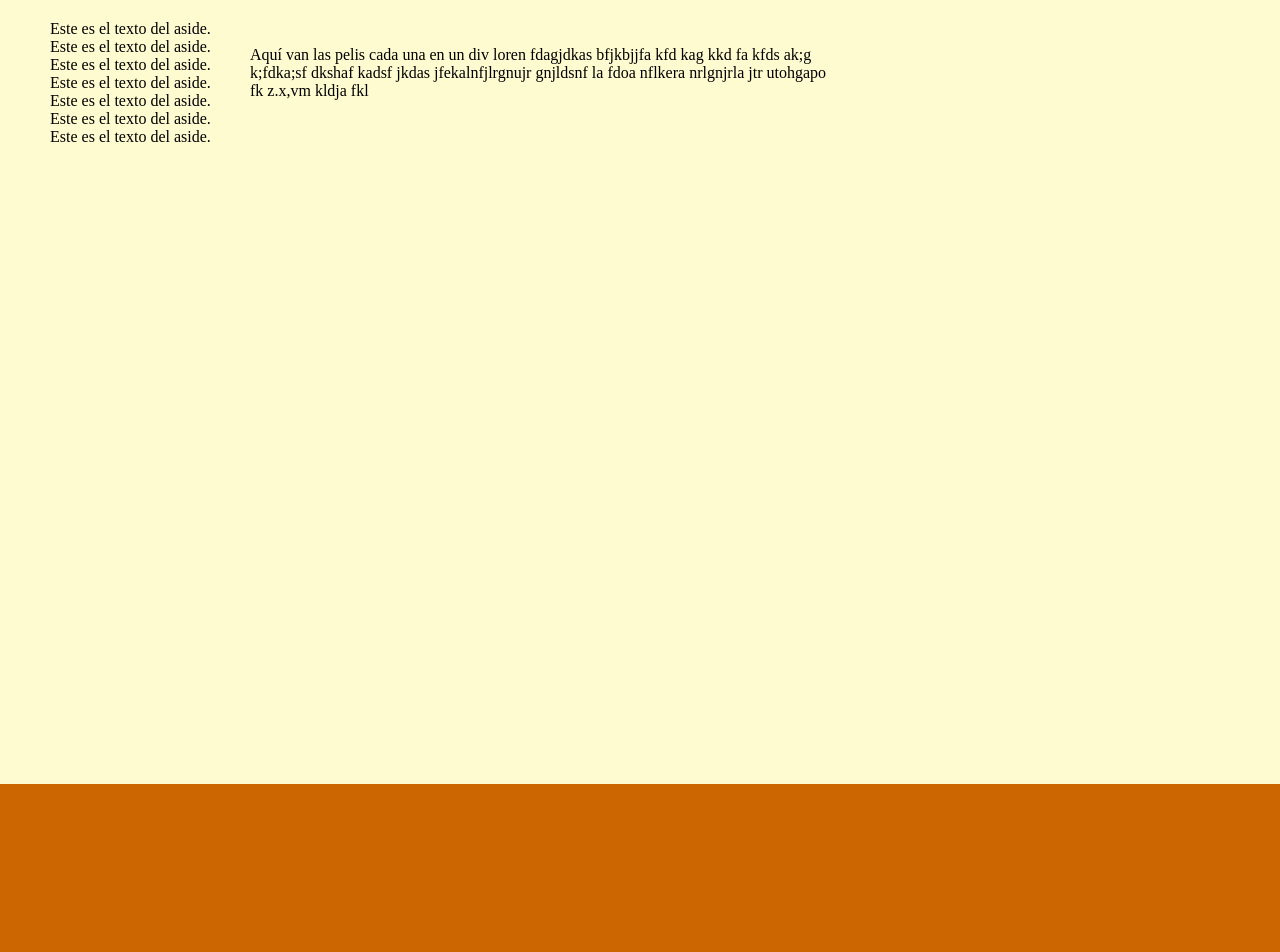
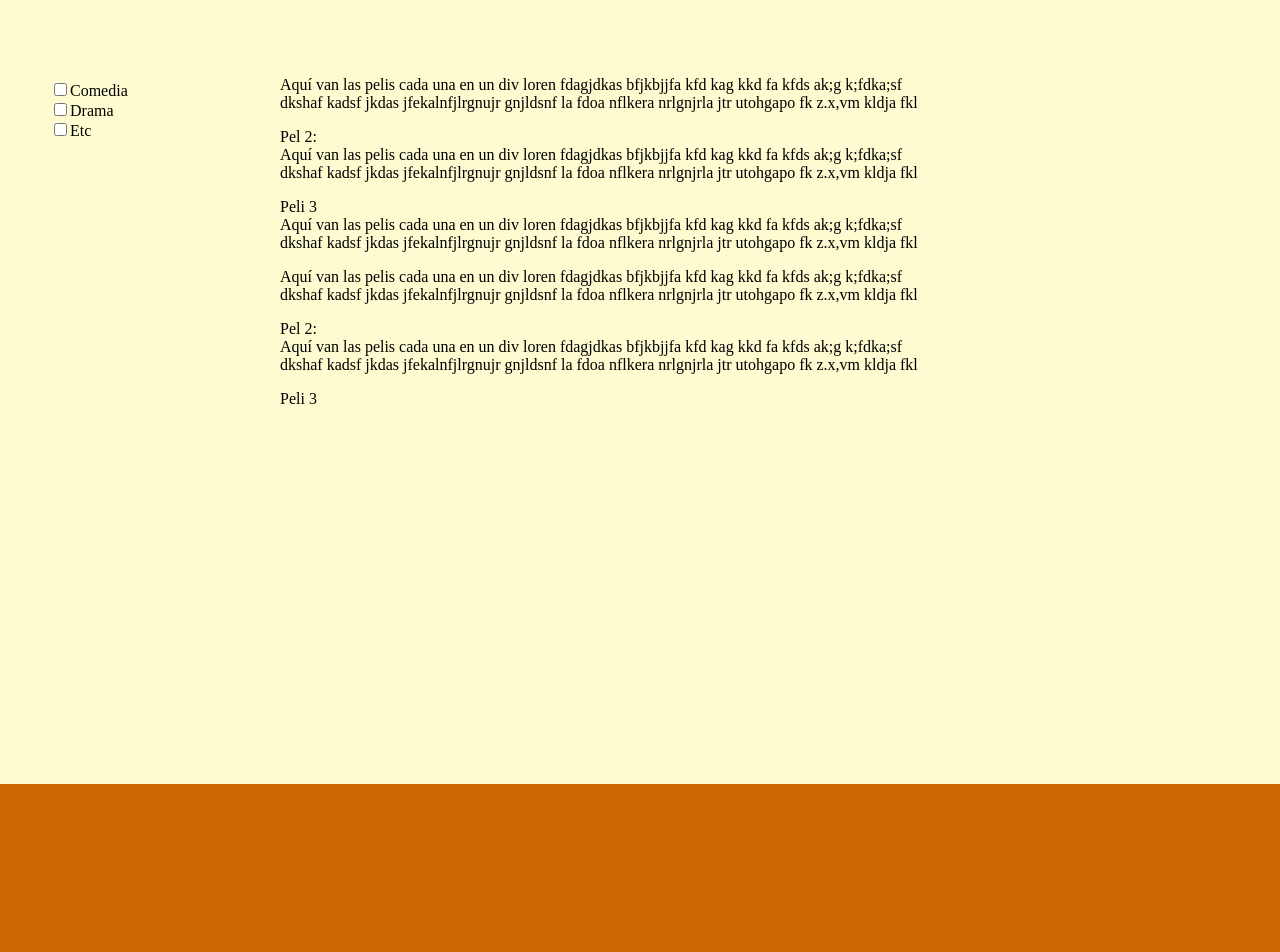
Before and after one commit to VicdeJuan/SI, a PHP site: page / in a window 1280 px wide. Shown: the part 168-1120 px from the top of the page. Run offline with PHP 8.4, Linux system fonts and the light colour scheme.

Commit message:
body container scrollea dejando fijo el aside

```diff
--- a/P1/index.html
+++ b/P1/index.html
@@ -11,18 +11,39 @@
 		</header>
 		<div class="body-container">
 			<aside>
-				Este es el texto del aside.<br>
-				Este es el texto del aside.<br>
-				Este es el texto del aside.<br>
-				Este es el texto del aside.<br>
-				Este es el texto del aside.<br>
-				Este es el texto del aside.<br>
-				Este es el texto del aside.
+				<form>
+				<input type="checkbox" name="genre" value="Comedia">Comedia<br>
+				<input type="checkbox" name="genre" value="Drama">Drama<br>
+				<input type="checkbox" name="genre" value="Etc">Etc<br>
+				</form>
 			</aside>
+			<div class="scroller">
 			<div class="main-container">
 
 				<p>Aquí van las pelis cada una en un div loren fdagjdkas bfjkbjjfa kfd kag kkd fa kfds ak;g k;fdka;sf dkshaf kadsf jkdas jfekalnfjlrgnujr gnjldsnf la fdoa nflkera nrlgnjrla jtr utohgapo fk z.x,vm kldja fkl</p>
+				<p>Pel 2: <br>
+				Aquí van las pelis cada una en un div loren fdagjdkas bfjkbjjfa kfd kag kkd fa kfds ak;g k;fdka;sf dkshaf kadsf jkdas jfekalnfjlrgnujr gnjldsnf la fdoa nflkera nrlgnjrla jtr utohgapo fk z.x,vm kldja fkl</p>
 
+				<p> Peli 3<br>
+				Aquí van las pelis cada una en un div loren fdagjdkas bfjkbjjfa kfd kag kkd fa kfds ak;g k;fdka;sf dkshaf kadsf jkdas jfekalnfjlrgnujr gnjldsnf la fdoa nflkera nrlgnjrla jtr utohgapo fk z.x,vm kldja fkl</p>
+
+				<p>Aquí van las pelis cada una en un div loren fdagjdkas bfjkbjjfa kfd kag kkd fa kfds ak;g k;fdka;sf dkshaf kadsf jkdas jfekalnfjlrgnujr gnjldsnf la fdoa nflkera nrlgnjrla jtr utohgapo fk z.x,vm kldja fkl</p>
+				<p>Pel 2: <br>
+				Aquí van las pelis cada una en un div loren fdagjdkas bfjkbjjfa kfd kag kkd fa kfds ak;g k;fdka;sf dkshaf kadsf jkdas jfekalnfjlrgnujr gnjldsnf la fdoa nflkera nrlgnjrla jtr utohgapo fk z.x,vm kldja fkl</p>
+
+				<p> Peli 3<br>
+				Aquí van las pelis cada una en un div loren fdagjdkas bfjkbjjfa kfd kag kkd fa kfds ak;g k;fdka;sf dkshaf kadsf jkdas jfekalnfjlrgnujr gnjldsnf la fdoa nflkera nrlgnjrla jtr utohgapo fk z.x,vm kldja fkl</p>
+
+				<p>Peli 4<br>
+				Aquí van las pelis cada una en un div loren fdagjdkas bfjkbjjfa kfd kag kkd fa kfds ak;g k;fdka;sf dkshaf kadsf jkdas jfekalnfjlrgnujr gnjldsnf la fdoa nflkera nrlgnjrla jtr utohgapo fk z.x,vm kldja fkl</p>
+				<p>Pel 5: <br>
+				Aquí van las pelis cada una en un div loren fdagjdkas bfjkbjjfa kfd kag kkd fa kfds ak;g k;fdka;sf dkshaf kadsf jkdas jfekalnfjlrgnujr gnjldsnf la fdoa nflkera nrlgnjrla jtr utohgapo fk z.x,vm kldja fkl</p>
+
+				<p> Peli 6<br>
+				Aquí van las pelis cada una en un div loren fdagjdkas bfjkbjjfa kfd kag kkd fa kfds ak;g k;fdka;sf dkshaf kadsf jkdas jfekalnfjlrgnujr gnjldsnf la fdoa nflkera nrlgnjrla jtr utohgapo fk z.x,vm kldja fkl</p>
+
+
+			</div>
 			</div>
 		</div>
 		<footer>
--- a/P1/main.css
+++ b/P1/main.css
@@ -17,10 +17,10 @@
  }
 
  aside{
-	padding-top: 20px;
+	padding-top: 80px;
 	padding-left: 50px;
  	width: 170px;
- 	height: 100%-20px;
+ 	max-height: 100%-80px;
  	float: left;
  }
 
@@ -32,14 +32,20 @@
 
 
  .body-container{
- 	height: 70%;
+ 	max-height: 70%;
+ 	min-height: 70%;
  	background: #FFFBD0;
  }
 
+.scroller{
+	overflow: scroll;
+	max-height: 350px;
+ 	padding: 30px;
+}
+
  .main-container{
+ 	padding: 30px;
  	max-width: 650px;
- 	padding: 30px;
- 	height: 100%-30px;
+ 	height: 100%;
  	float: left;
- 	box-sizing: border-box;
  }
```
